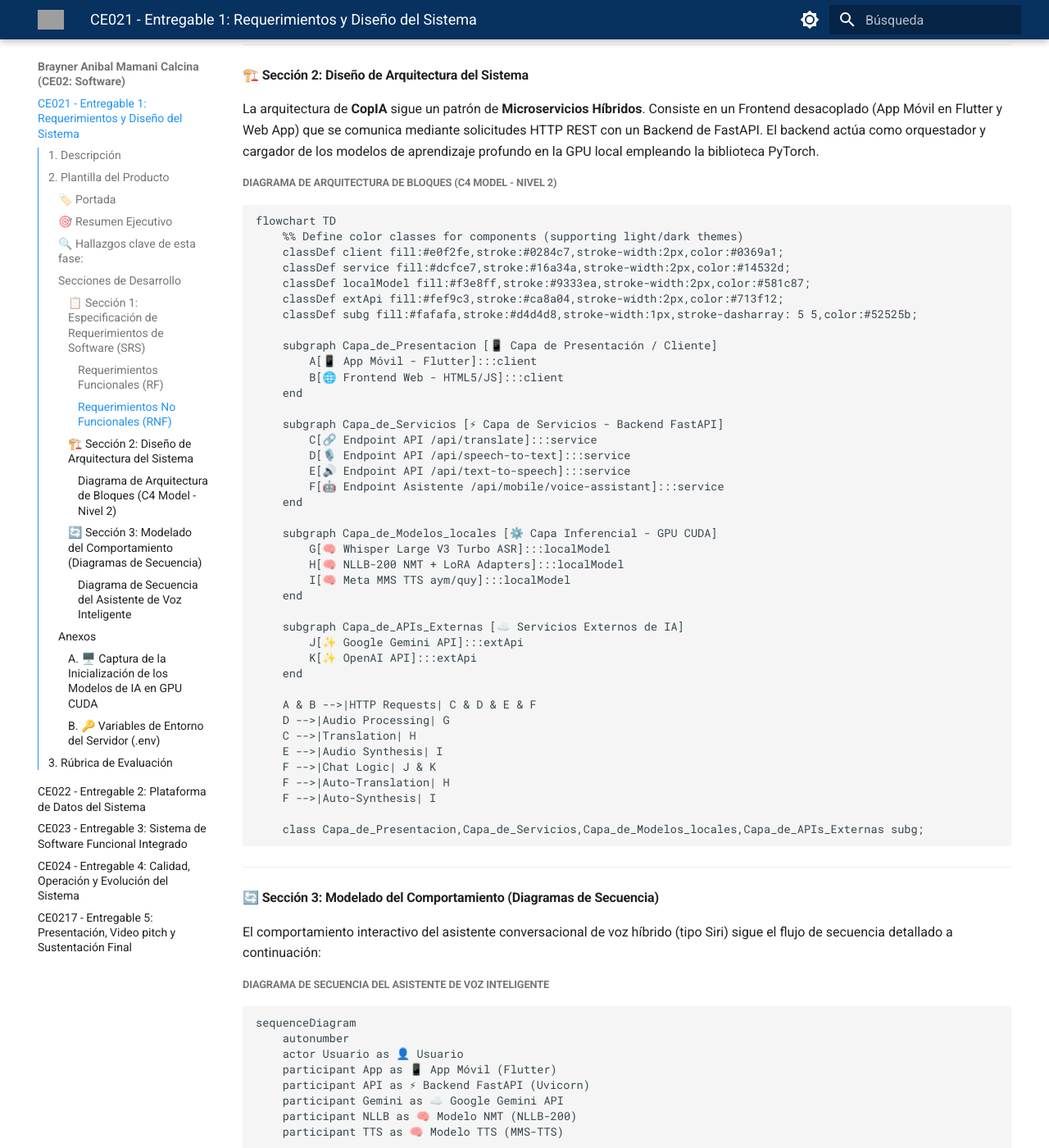
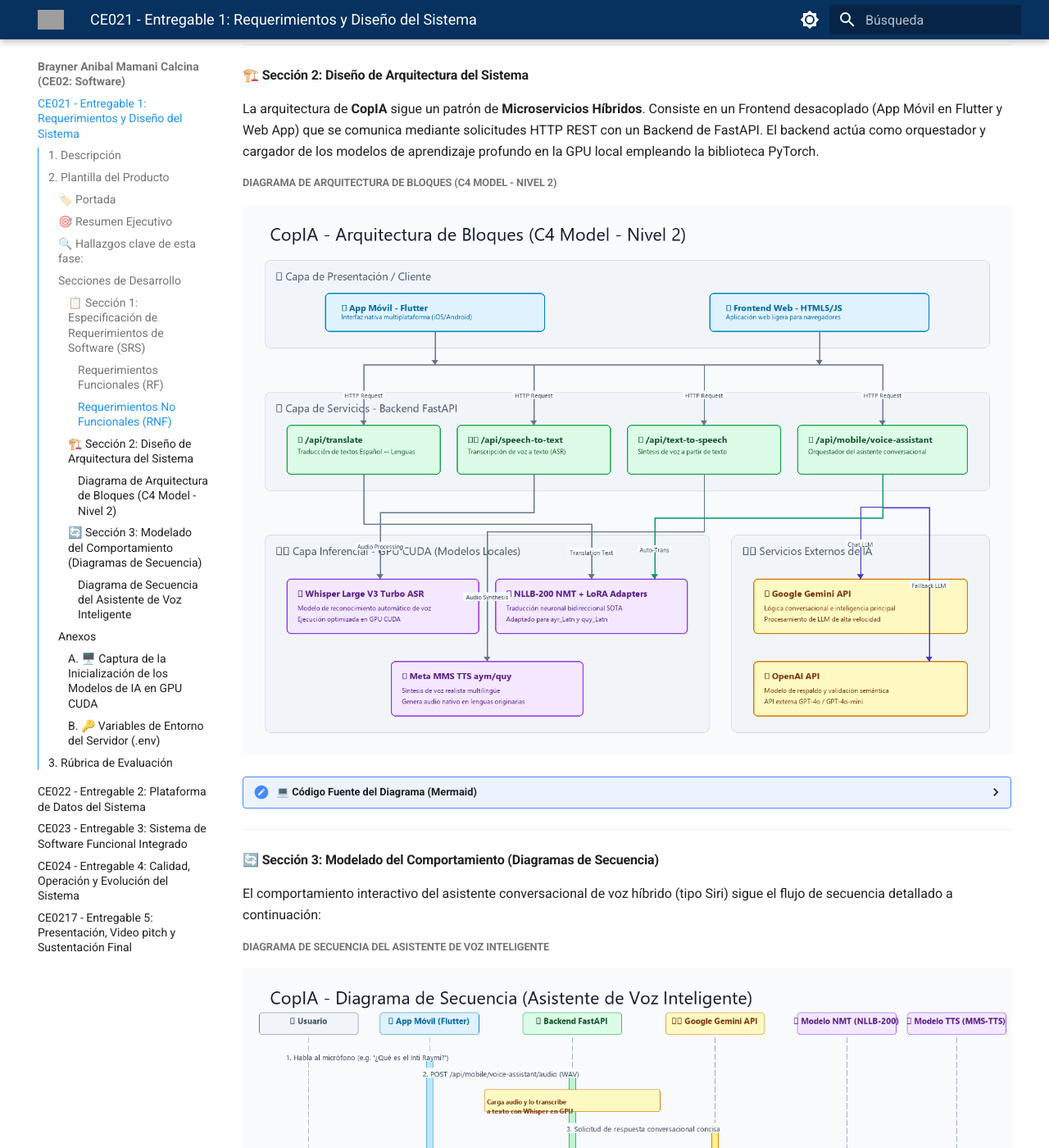
Before and after one commit to jhanslarico11/Perfil-de-Egreso, an MkDocs documentation site: the page built from docs/BraynerAnibalMamaniCalcina/entregable1.md, in a window 1280 px wide and 1400 px high, scrolled down 2365 px. Shown: the whole window at 82% size. Built offline with MkDocs 1.6.1 and Material for MkDocs 9.7.7, drawn with Linux system fonts in a browser that asks for light colours; some of the changed text lies outside the part shown; grey boxes are pictures that could not be loaded.

Commit message:
actulizar entregable 1dddd

````diff
--- a/docs/BraynerAnibalMamaniCalcina/entregable1.md
+++ b/docs/BraynerAnibalMamaniCalcina/entregable1.md
@@ -59,6 +59,11 @@
 
 ##### Diagrama de Arquitectura de Bloques (C4 Model - Nivel 2)
 
+![Diagrama de Arquitectura de Bloques](arquitectura.png)
+
+<details>
+<summary>💻 Código Fuente del Diagrama (Mermaid)</summary>
+
 ```mermaid
 flowchart TD
     %% Define color classes for components (supporting light/dark themes)
@@ -101,6 +106,7 @@
 
     class Capa_de_Presentacion,Capa_de_Servicios,Capa_de_Modelos_locales,Capa_de_APIs_Externas subg;
 ```
+</details>
 
 ---
 
@@ -109,6 +115,11 @@
 El comportamiento interactivo del asistente conversacional de voz híbrido (tipo Siri) sigue el flujo de secuencia detallado a continuación:
 
 ##### Diagrama de Secuencia del Asistente de Voz Inteligente
+
+![Diagrama de Secuencia del Asistente de Voz Inteligente](secuencia.png)
+
+<details>
+<summary>💻 Código Fuente del Diagrama (Mermaid)</summary>
 
 ```mermaid
 sequenceDiagram
@@ -144,6 +155,7 @@
     App->>Usuario: Muestra texto en pantalla y reproduce la voz en Quechua
     deactivate App
 ```
+</details>
 
 ---
 
````
Also changed, not shown: docs/BraynerAnibalMamaniCalcina/arquitectura.png (added), docs/BraynerAnibalMamaniCalcina/secuencia.png (added).
